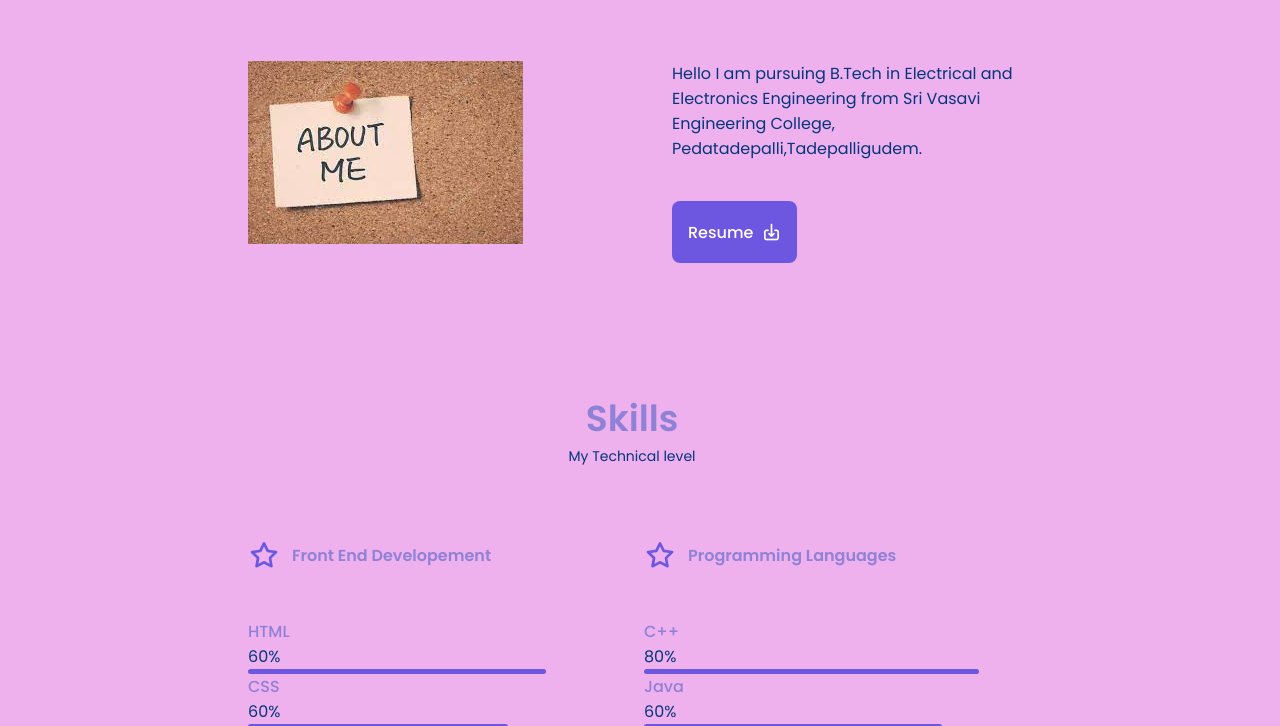
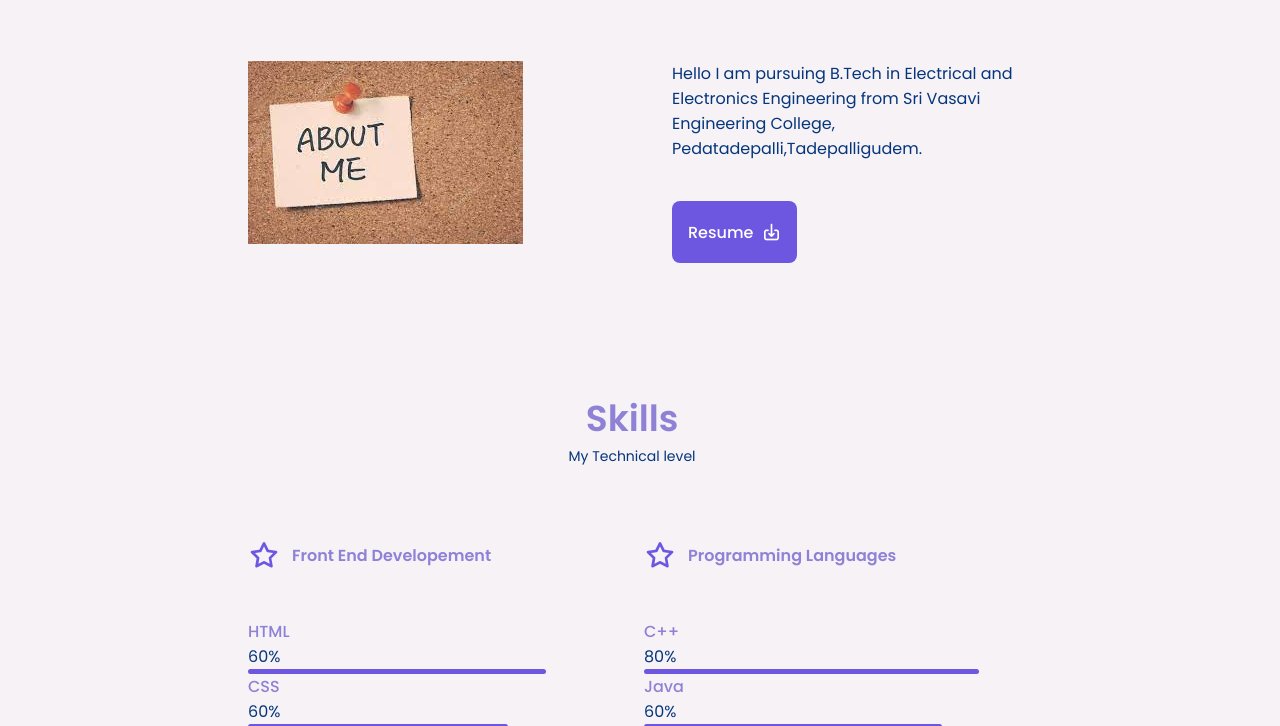
Before and after one commit to durgapujitha/Portfolio, a plain HTML site: page index.html in a window 1280 px wide. Shown: the part 697-1423 px from the top of the page. Drawn offline with nearby package versions, Linux system fonts and the light colour scheme.

Commit message:
Update styles.css

```diff
--- a/styles.css
+++ b/styles.css
@@ -97,7 +97,7 @@ body{
   margin: 0 0 var(--header-height) 0;
   font-family: var(--body-font);
   font-size: var(--normal-font-size);
-  background-color: hwb(300 64% 8% / 0.849);
+  background-color: hwb(300 94% 4% / 0.849);
   color: #05357b;
   display: flexbox;
   justify-content: center;
```
